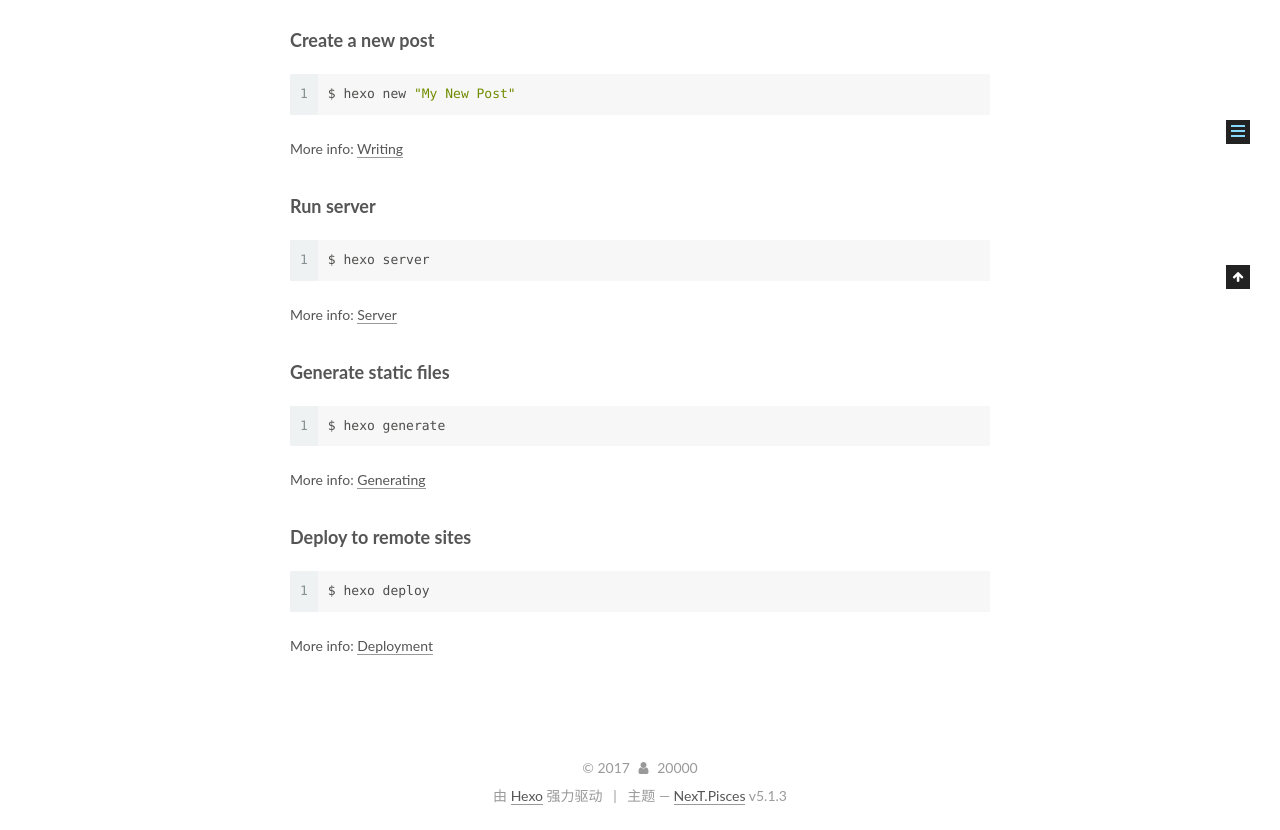
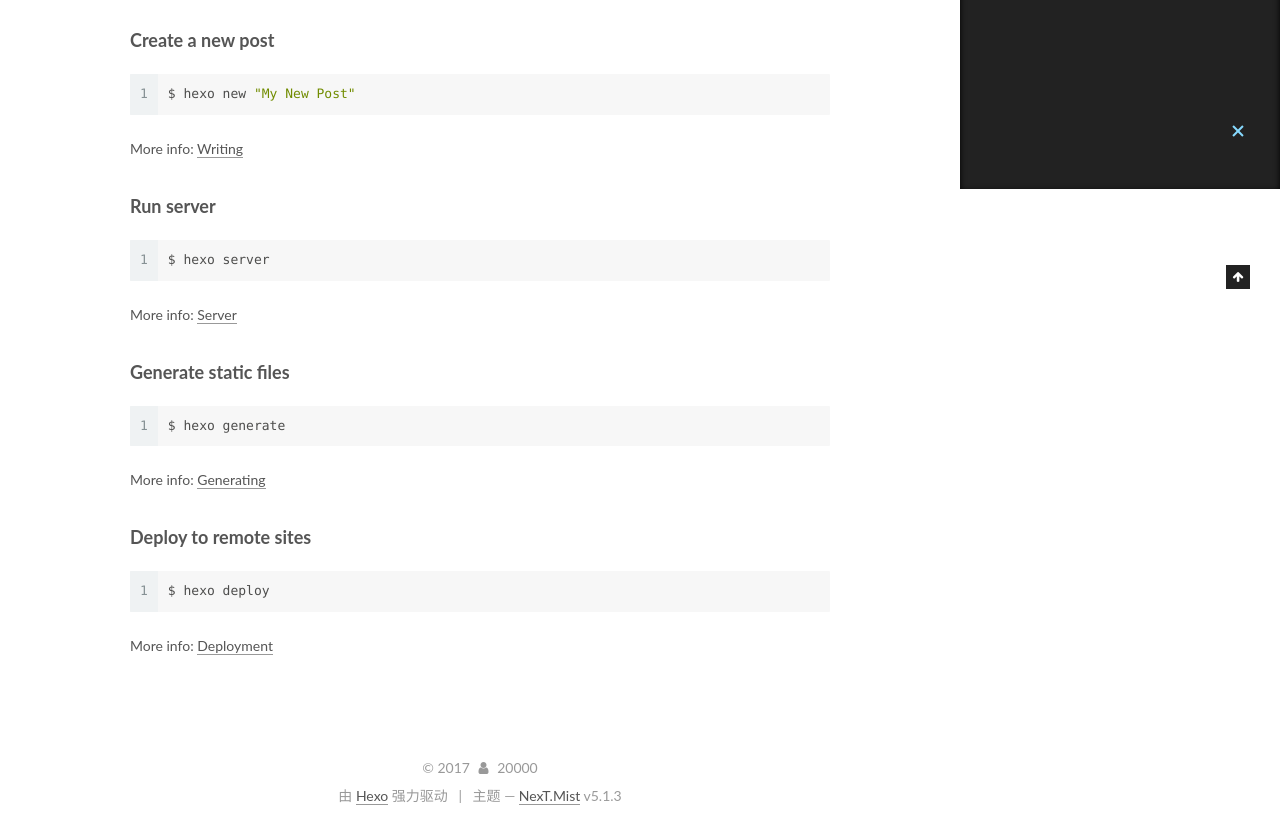
Before and after one commit to 2Y2s1mple/z-w-k.github.io, a plain HTML site: page 2017/11/24/hello-world/index.html in a window 1280 px wide. Shown: the part 611-1441 px from the top of the page. Drawn offline with Linux system fonts and the light colour scheme.

Commit message:
Site updated: 2017-11-29 12:57:19

```diff
--- a/2017/11/24/hello-world/index.html
+++ b/2017/11/24/hello-world/index.html
@@ -5,7 +5,7 @@
 
 
 
-<html class="theme-next pisces use-motion" lang="zh-Hans">
+<html class="theme-next mist use-motion" lang="zh-Hans">
 <head>
   <meta charset="UTF-8"/>
 <meta http-equiv="X-UA-Compatible" content="IE=edge" />
@@ -97,7 +97,7 @@
   var NexT = window.NexT || {};
   var CONFIG = {
     root: '/',
-    scheme: 'Pisces',
+    scheme: 'Mist',
     version: '5.1.3',
     sidebar: {"position":"left","display":"post","offset":12,"b2t":false,"scrollpercent":false,"onmobile":false},
     fancybox: true,
@@ -480,7 +480,7 @@
 
 
 
-  <div class="theme-info">主题 &mdash; <a class="theme-link" target="_blank" href="https://github.com/iissnan/hexo-theme-next">NexT.Pisces</a> v5.1.3</div>
+  <div class="theme-info">主题 &mdash; <a class="theme-link" target="_blank" href="https://github.com/iissnan/hexo-theme-next">NexT.Mist</a> v5.1.3</div>
 
 
 
@@ -567,13 +567,6 @@
 
 
 
-  <script type="text/javascript" src="/js/src/affix.js?v=5.1.3"></script>
-
-  <script type="text/javascript" src="/js/src/schemes/pisces.js?v=5.1.3"></script>
-
-
-
-
   <script type="text/javascript" src="/js/src/scrollspy.js?v=5.1.3"></script>
 <script type="text/javascript" src="/js/src/post-details.js?v=5.1.3"></script>
 
```
Also changed, not shown: archives/2017/11/index.html (+3 -10 lines), archives/2017/index.html (+3 -10 lines), archives/index.html (+3 -10 lines), index.html (+3 -10 lines).
